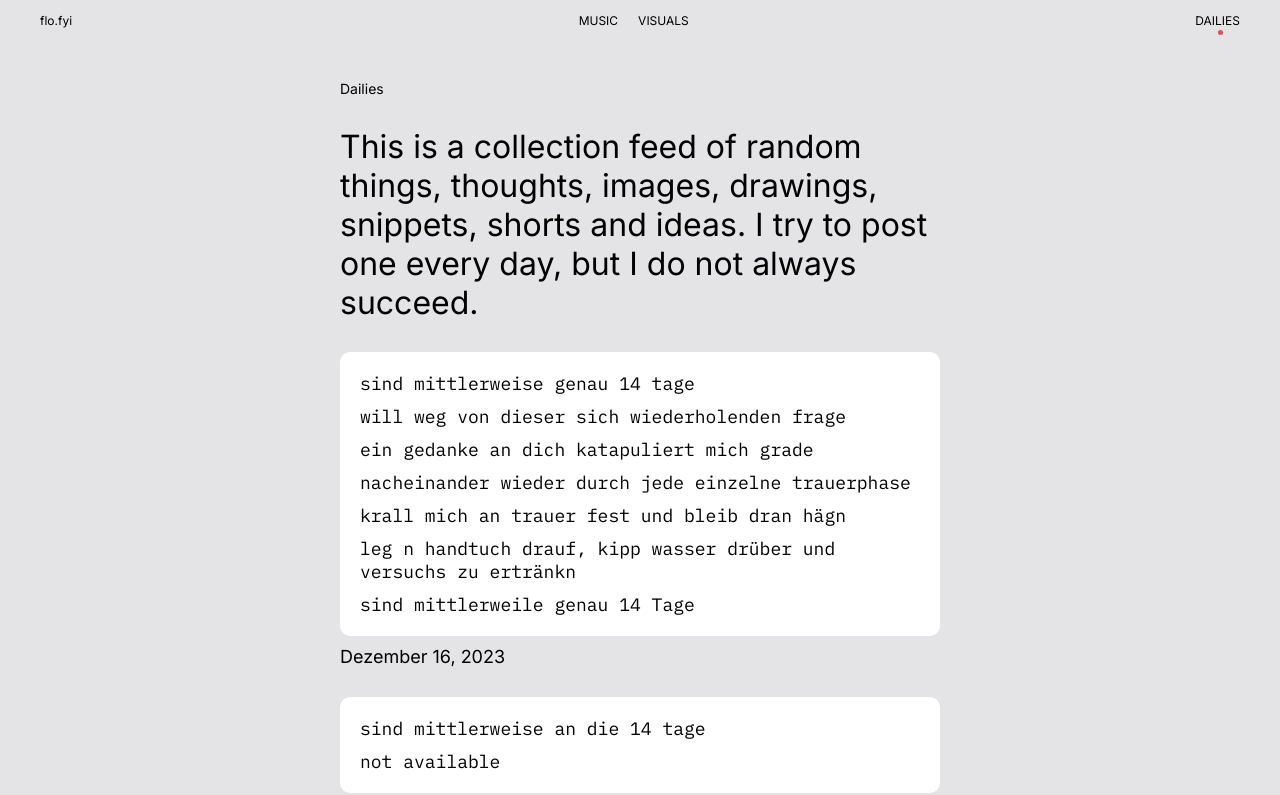
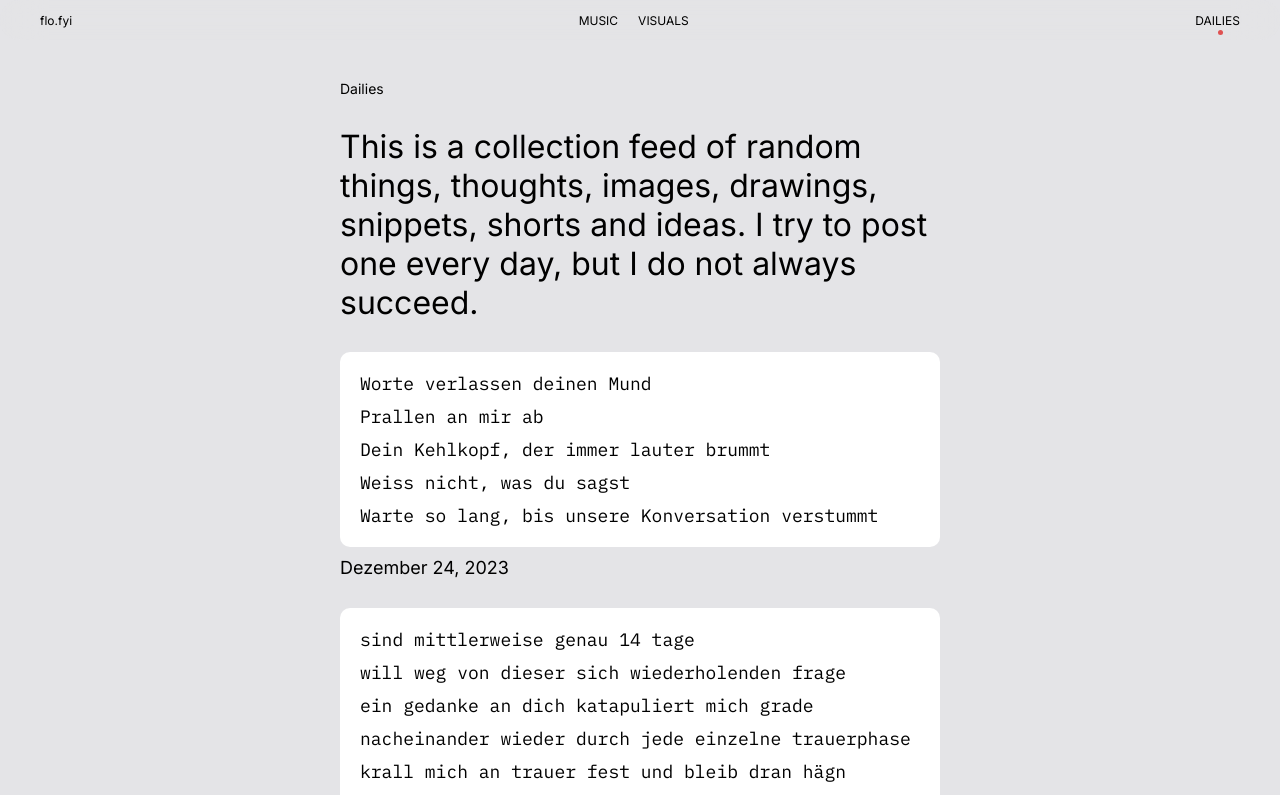
Before and after one commit to wnklrspace/flos-web, a Next.js app: page /dailies in a window 1280 px wide. Shown: the top 795 px of the page. Built offline with nearby package versions, Linux system fonts and the light colour scheme.

Commit message:
add poem

```diff
--- /dev/null
+++ b/content/dailies/2023/12/24.ts
@@ -0,0 +1,15 @@
+import { DAILY_TYPE, Daily } from '../../../../types/dailies';
+
+const Vibration: Daily = {
+	type: DAILY_TYPE.TEXT,
+	text: [
+		'Worte verlassen deinen Mund',
+		'Prallen an mir ab',
+		'Dein Kehlkopf, der immer lauter brummt',
+		'Weiss nicht, was du sagst',
+		'Warte so lang, bis unsere Konversation verstummt',
+	],
+	title: 'Dezember 24, 2023',
+};
+
+export default Vibration;
--- a/content/dailies/2023/12/index.ts
+++ b/content/dailies/2023/12/index.ts
@@ -1,6 +1,7 @@
+import Vibration from './24';
 import VierzehnTage from './16';
 import VierzehnTageAlternative from './12-alternative';
 
-const December = [VierzehnTage, VierzehnTageAlternative];
+const December = [Vibration, VierzehnTage, VierzehnTageAlternative];
 
 export default December;
```
